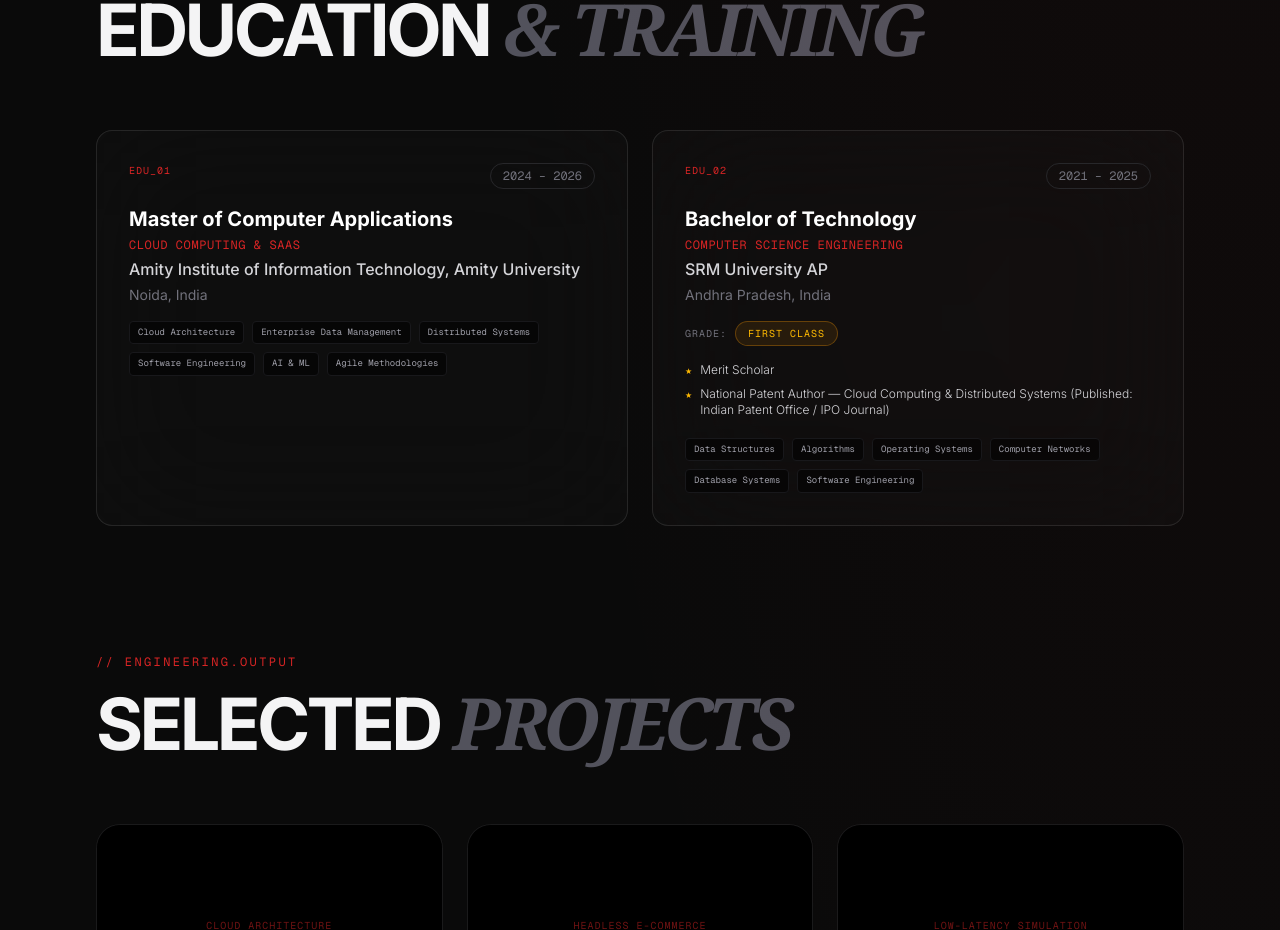
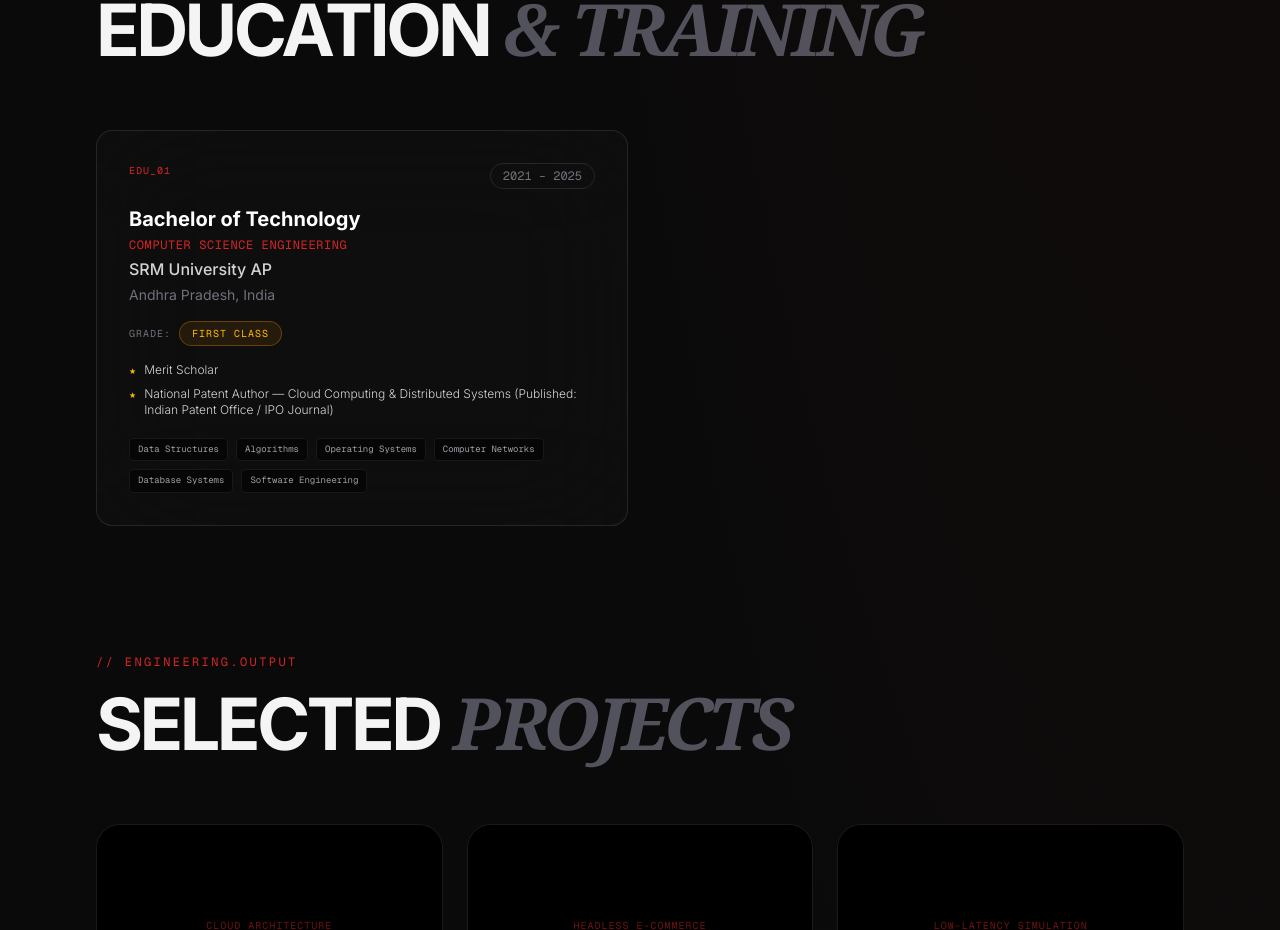
Before and after one commit to iamujjwalrawat/ujjwalraw-portfolio, a Next.js app: page / in a window 1280 px wide. Shown: the part 6055-6985 px from the top of the page. Built offline with nearby package versions, Linux system fonts and the light colour scheme.

Commit message:
fix: remove MCA education entry, keep only SRM University AP B.Tech CSE

```diff
--- a/src/components/Projects.tsx
+++ b/src/components/Projects.tsx
@@ -55,17 +55,6 @@
 const EDUCATION = [
   {
     id: "EDU_01",
-    degree: "Master of Computer Applications",
-    specialization: "Cloud Computing & SaaS",
-    institution: "Amity Institute of Information Technology, Amity University",
-    location: "Noida, India",
-    period: "2024 – 2026",
-    grade: null,
-    honours: [],
-    courses: ["Cloud Architecture", "Enterprise Data Management", "Distributed Systems", "Software Engineering", "AI & ML", "Agile Methodologies"],
-  },
-  {
-    id: "EDU_02",
     degree: "Bachelor of Technology",
     specialization: "Computer Science Engineering",
     institution: "SRM University AP",
```
